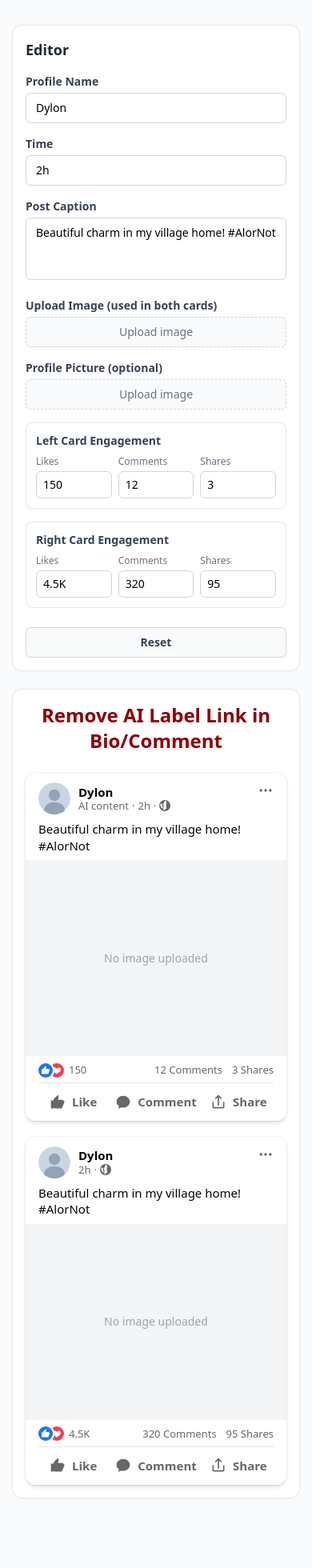
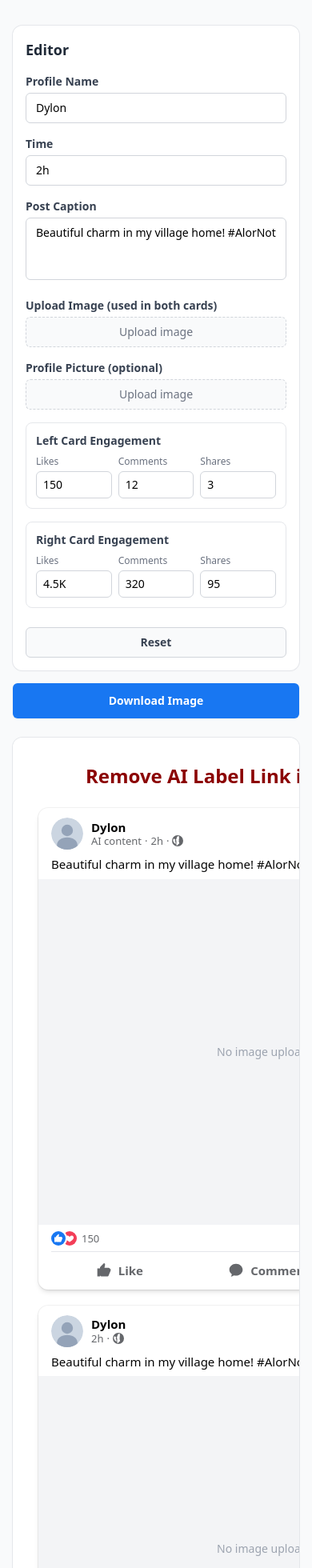
Before and after one commit to ailabelremove/fb-before-after-generator, a Next.js app: page / in a window 390 px wide. Shown: the top 1960 px of the page at 80% size. Before the commit the page ends 1904 px from the top, so only its background shows below. Built offline with nearby package versions, Linux system fonts and the light colour scheme.

Commit message:
Refactor AppBody to use TemplatePreview and DownloadButton

```diff
--- a/app/page.tsx
+++ b/app/page.tsx
@@ -1,44 +1,28 @@
 "use client";
 
+import { useRef } from "react";
 import { TemplateProvider, useTemplate } from "@/lib/TemplateContext";
-import FacebookPostCard from "@/components/FacebookPostCard";
 import EditorPanel from "@/components/EditorPanel";
+import TemplatePreview from "@/components/TemplatePreview";
+import DownloadButton from "@/components/DownloadButton";
 
 function AppBody() {
   const { template } = useTemplate();
+  const previewRef = useRef<HTMLDivElement>(null);
 
   return (
     <div className="mx-auto max-w-7xl px-4 py-8">
       <div className="grid grid-cols-1 gap-6 lg:grid-cols-[380px_1fr]">
         {/* Editor */}
-        <div>
+        <div className="flex flex-col gap-4">
           <EditorPanel />
+          <DownloadButton targetRef={previewRef} />
         </div>
 
         {/* Preview */}
-        <div className="rounded-xl bg-white p-4 shadow-sm ring-1 ring-gray-200 sm:p-8">
-          <h1 className="mb-6 text-center text-2xl font-extrabold text-[#8B0000] sm:text-4xl">
-            Remove AI Label Link in Bio/Comment
-          </h1>
-          <div className="grid grid-cols-1 gap-5 sm:grid-cols-2">
-            <FacebookPostCard
-              variant="left"
-              profileName={template.profileName}
-              profileImage={template.profileImage}
-              time={template.time}
-              caption={template.caption}
-              mainImage={template.mainImage}
-              stats={template.left}
-            />
-            <FacebookPostCard
-              variant="right"
-              profileName={template.profileName}
-              profileImage={template.profileImage}
-              time={template.time}
-              caption={template.caption}
-              mainImage={template.mainImage}
-              stats={template.right}
-            />
+        <div className="overflow-x-auto rounded-xl bg-white shadow-sm ring-1 ring-gray-200">
+          <div className="min-w-[640px]">
+            <TemplatePreview ref={previewRef} template={template} />
           </div>
         </div>
       </div>
```
